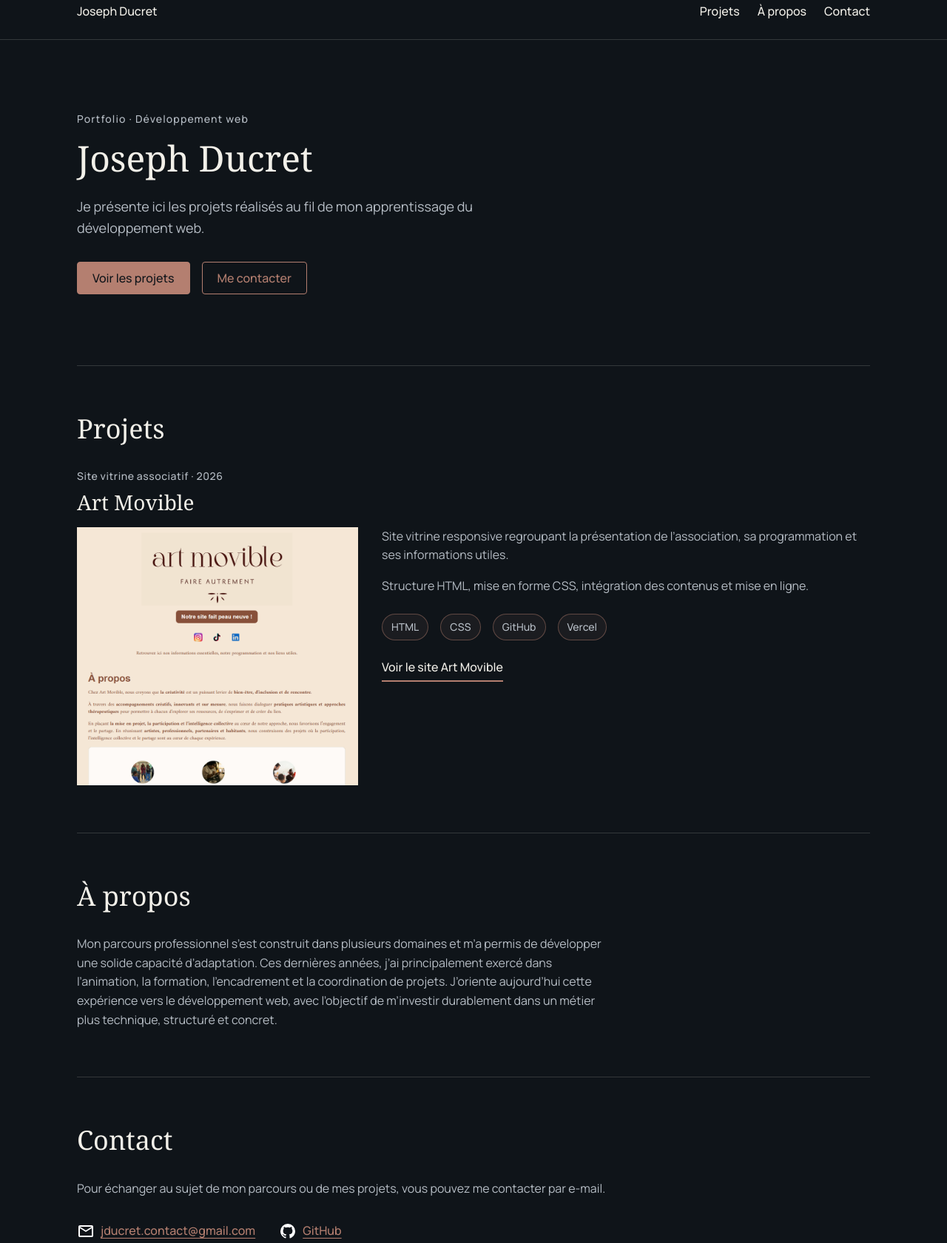
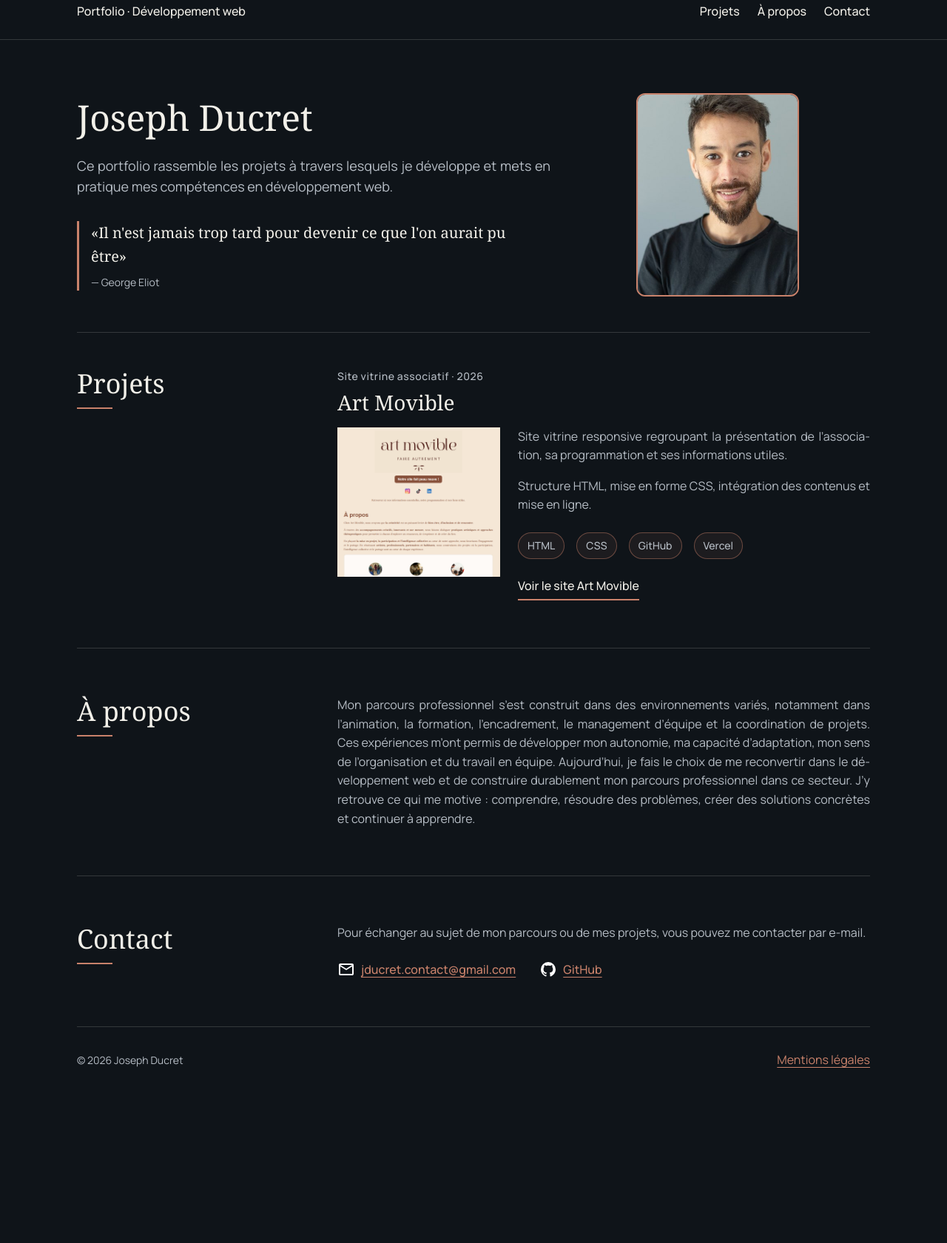
Before and after one commit to jducret-dev/portfolio-joseph-ducret, a plain HTML site: page index.html in a window 1280 px wide. Shown: the part 21-1702 px from the top of the page at 74% size. After the commit the page ends 1500 px from the top, so only its background shows below. Drawn offline with Linux system fonts and the light colour scheme; a web font is replaced by a local one.

Commit message:
Finalisation V1 : agencements des éléments, ajout mentions légales, modifications éditoriales, choix de présentation

```diff
--- a/index.html
+++ b/index.html
@@ -4,7 +4,8 @@
 <head>
     <meta charset="UTF-8">
     <meta name="viewport" content="width=device-width, initial-scale=1.0">
-    <meta name="description" content="Portfolio de Joseph Ducret présentant ses projets réalisés au fil de son apprentissage du développement web.">
+    <meta name="description"
+        content="Portfolio de Joseph Ducret présentant ses projets réalisés au fil de sa progression dans le développement web : projets, parcours et contact.">
     <title>Portfolio | Joseph Ducret</title>
     <link rel="stylesheet" href="style.css">
 </head>
@@ -12,7 +13,7 @@
 <body id="top">
     <header>
         <nav>
-            <a href="#top">Joseph Ducret</a>
+            <a href="#top">Portfolio · Développement web</a>
             <ul>
 
                 <li><a href="#projets">Projets</a></li>
@@ -23,17 +24,22 @@
     </header>
     <main>
         <section class="introduction">
-            <p class="sur-titre">Portfolio · Développement web</p>
+            <div class="contenu-introduction">
+                <div class="colonne-introduction">
                     <h1>Joseph Ducret</h1>
                     <p class="texte-introduction">
-                Je présente ici les projets réalisés au fil
-                de mon apprentissage du développement web.
+                        Ce portfolio rassemble les projets à travers lesquels je développe et mets en pratique mes
+                        compétences en développement web.
                     </p>
-
-            <div class="actions-introduction">
-                <a class="bouton bouton-principal" href="#projets">Voir les projets</a>
-                <a class="bouton bouton-secondaire" href="#contact">Me contacter</a>
+                    <blockquote class="citation-introduction">
+                        <p>
+                            «Il n'est jamais trop tard pour devenir ce que l'on aurait pu être»
+                        </p>
+                        <cite>— George Eliot</cite>
+                    </blockquote>
                 </div>
+                <img class="photo-introduction" src="assets/images/photo-joseph-ducret.png"
+                    alt="Portrait de Joseph Ducret"> </div>
         </section>
         <section id="projets">
             <h2>Projets</h2>
@@ -74,40 +80,27 @@
         </section>
         <section id="a-propos">
             <h2>À propos</h2>
-            <p class="texte-limite">Mon parcours professionnel s’est construit dans plusieurs
-                domaines et m’a permis de développer une solide
-                capacité d’adaptation. Ces dernières années,
-                j’ai principalement exercé dans l’animation,
-                la formation, l’encadrement et la coordination
-                de projets. J’oriente aujourd’hui cette expérience
-                vers le développement web, avec l’objectif
-                de m’investir durablement dans un métier
-                plus technique, structuré et concret.</p>
+            <p class="texte-limite">Mon parcours professionnel s’est construit dans des environnements variés, notamment
+                dans l’animation, la formation, l’encadrement, le management d’équipe et la coordination de projets. Ces
+                expériences m’ont permis de développer mon autonomie, ma capacité d’adaptation, mon sens de
+                l’organisation et du travail en équipe. Aujourd’hui, je fais le choix de me reconvertir dans le
+                développement web et de construire durablement mon parcours professionnel dans ce secteur. J’y retrouve
+                ce qui me motive : comprendre, résoudre des problèmes, créer des solutions concrètes et continuer à
+                apprendre.</p>
         </section>
         <section id="contact">
             <h2>Contact</h2>
-            <p class="texte-limite">Pour échanger au sujet de mon parcours ou de mes projets, vous pouvez me contacter par e-mail.</p>
+            <p class="texte-limite">Pour échanger au sujet de mon parcours ou de mes projets, vous pouvez me contacter
+                par e-mail.</p>
 
             <div class="liens-contact">
                 <a href="mailto:jducret.contact@gmail.com">
-        <img
-            class="icone-contact"
-            src="assets/images/mail.svg"
-            alt=""
-        >
+                    <img class="icone-contact" src="assets/images/mail.svg" alt="">
                     jducret.contact@gmail.com
                 </a>
 
-    <a
-        href="https://github.com/jducret-dev"
-        target="_blank"
-        rel="noopener noreferrer"
-    >
-        <img
-            class="icone-contact"
-            src="assets/images/github.svg"
-            alt=""
-        >
+                <a href="https://github.com/jducret-dev" target="_blank" rel="noopener noreferrer">
+                    <img class="icone-contact" src="assets/images/github.svg" alt="">
                     GitHub
                 </a>
             </div>
@@ -116,6 +109,7 @@
     </main>
     <footer>
         <p>&copy; 2026 Joseph Ducret</p>
+        <a href="mentions-legales.html">Mentions légales</a>
     </footer>
 
 </body>
--- /dev/null
+++ b/mentions-legales.html
@@ -0,0 +1,115 @@
+<!DOCTYPE html>
+<html lang="fr">
+
+<head>
+    <meta charset="UTF-8">
+    <meta name="viewport" content="width=device-width, initial-scale=1.0">
+    <meta name="description" content="Mentions légales du portfolio personnel de Joseph Ducret.">
+    <title>Mentions légales | Joseph Ducret</title>
+    <link rel="stylesheet" href="style.css">
+</head>
+
+<body id="top">
+    <header>
+        <nav>
+            <a href="index.html">Portfolio · Développement web</a>
+
+            <ul>
+                <li><a href="index.html#projets">Projets</a></li>
+                <li><a href="index.html#a-propos">À propos</a></li>
+                <li><a href="index.html#contact">Contact</a></li>
+            </ul>
+        </nav>
+    </header>
+
+    <main>
+        <section class="page-legale">
+            <h1>Mentions légales</h1>
+
+            <h2>Édition du site</h2>
+
+            <p>
+                Le présent site est un portfolio personnel édité à titre non professionnel.
+            </p>
+
+            <p>
+                Responsable de la publication : Joseph Ducret<br>
+                Contact :
+                <a href="mailto:jducret.contact@gmail.com">
+                    jducret.contact@gmail.com
+                </a>
+            </p>
+
+            <h2>Hébergement</h2>
+
+            <p>
+                Le site est hébergé par :
+            </p>
+
+            <address>
+                Vercel Inc.<br>
+                440 N Barranca Ave #4133<br>
+                Covina, CA 91723<br>
+                États-Unis<br>
+                Téléphone : +1 559 288 7060<br>
+                Site :
+                <a href="https://vercel.com/"
+                   target="_blank"
+                   rel="noopener noreferrer">
+                    vercel.com
+                </a>
+            </address>
+
+            <h2>Objet du site</h2>
+
+            <p>
+                Ce site a pour objet de présenter le parcours, les projets et les réalisations
+                de Joseph Ducret dans le domaine du développement web.
+            </p>
+
+            <h2>Données personnelles</h2>
+
+            <p>
+                Ce site ne comporte aucun formulaire de collecte de données personnelles,
+                aucun outil de mesure d’audience et ne dépose aucun cookie non nécessaire
+                à son fonctionnement.
+            </p>
+
+            <p>
+                L’utilisation du lien de contact par e-mail ouvre le logiciel de messagerie
+                de l’utilisateur. Les informations volontairement transmises par e-mail sont
+                utilisées uniquement pour répondre à la demande reçue et ne sont pas
+                communiquées à des tiers.
+            </p>
+
+            <h2>Propriété intellectuelle</h2>
+
+            <p>
+                Les textes, photographies et éléments graphiques présents sur ce portfolio
+                sont protégés par le droit de la propriété intellectuelle, sauf mention
+                contraire.
+            </p>
+
+            <p>
+                Les noms, marques, logos et contenus relatifs aux projets présentés restent
+                la propriété de leurs titulaires respectifs. Ils sont utilisés uniquement
+                afin de présenter les réalisations concernées.
+            </p>
+
+            <h2>Liens externes</h2>
+
+            <p>
+                Ce site contient des liens vers des sites externes. L’éditeur ne peut être
+                tenu responsable de leur contenu, de leur disponibilité ou de leurs pratiques
+                en matière de protection des données.
+            </p>
+        </section>
+    </main>
+
+    <footer>
+        <p>&copy; 2026 Joseph Ducret</p>
+        <a href="index.html">Retour au portfolio</a>
+    </footer>
+</body>
+
+</html>
--- a/style.css
+++ b/style.css
@@ -90,7 +90,7 @@ nav a {
 
 nav a:hover,
 nav a:focus-visible {
-    color: #B47F70;
+    color: #C9826B;
     text-decoration: underline;
     text-underline-offset: 4px;
 }
@@ -122,11 +122,41 @@ h3 {
     line-height: 1.2;
 }
 
-.introduction {
-    padding-top: 96px;
-    padding-bottom: 96px;
+#a-propos h2,
+#contact h2 {
+    text-align: left;
 }
 
+#a-propos .texte-limite,
+#contact .texte-limite {
+    max-width: 900px;
+    margin: 0;
+}
+
+#a-propos .texte-limite {
+    text-align: justify;
+    hyphens: auto;
+}
+
+#contact {
+    text-align: left;
+}
+
+#contact .texte-limite {
+    text-align: left;
+}
+
+.liens-contact {
+    justify-content: flex-start;
+}
+
+.introduction {
+    padding-top: 72px;
+    padding-bottom: 48px;
+}
+#projets {
+    padding-top: 48px;
+}
 .sur-titre {
     margin-top: 0;
     margin-bottom: 16px;
@@ -144,43 +174,64 @@ h3 {
     font-size: 18px;
 }
 
-.actions-introduction {
-    display: flex;
-    flex-wrap: wrap;
-    gap: 16px;
+.contenu-introduction {
+    display: grid;
+    align-items: center;
+    gap: 32px;
 }
 
-.bouton {
-    display: inline-flex;
-    align-items: center;
-    justify-content: center;
-    min-height: 44px;
-    padding-left: 20px;
-    padding-right: 20px;
-    border: 1px solid #B47F70;
-    border-radius: 4px;
-    font-weight: 500;
-    text-decoration: none;
+.photo-introduction {
+    width: clamp(160px, 18vw, 220px);
+    aspect-ratio: 4 / 5;
+    object-fit: cover;
+    object-position: center;
+    display: block;
+    border: 2px solid #c9826b;
+    border-radius: 12px;
 }
 
-.bouton-principal {
-    background-color: #B47F70;
-    color: #0F1419;
+.citation-introduction {
+    max-width: 600px;
+    margin: 24px 0 0;
+    padding-left: 16px;
+    border-left: 3px solid #C9826B;
+    font-family: "Source Serif 4", Georgia, serif;
+    font-size: 20px;
 }
 
-.bouton-secondaire {
-    background-color: transparent;
-    color: #B47F70;
+.citation-introduction p {
+    margin: 0;
+    color: #F2F0E9;
 }
 
-.bouton:hover {
-    text-decoration: underline;
-    text-underline-offset: 4px;
+.citation-introduction blockquote {
+    margin: 0;
 }
 
-.bouton:focus-visible {
-    outline: 2px solid #F2F0E9;
-    outline-offset: 4px;
+
+.citation-introduction figcaption {
+    margin-top: 12px;
+    color: #b6bdc5;
+    font-family: "Manrope", sans-serif;
+    font-size: 16px;
+}
+
+.citation-introduction cite {
+    display: block;
+    margin-top: 8px;
+    color: #B6BDC5;
+    font-family: "Manrope", Arial, sans-serif;
+    font-size: 14px;
+    font-style: normal;
+}
+
+.texte-introduction,
+.details-projet p,
+#a-propos .texte-limite,
+#contact .texte-limite {
+    text-align: justify;
+    text-align-last: left;
+    hyphens: auto;
 }
 
 .presentation-projet {
@@ -228,20 +279,20 @@ main p {
     font-size: 14px;
     font-weight: 500;
      padding: 6px 12px;
-    border: 1px solid rgba(180, 127, 112, 0.45);
+    border: 1px solid rgba(201, 130, 107, 0.45);
     border-radius: 999px;
-    background-color: rgba(180, 127, 112, 0.08);
+    background-color: rgba(201, 130, 107, 0.08);
 }
 
 .details-projet a {
-    color: #B47F70;
+    color: #C9826B;
     font-weight: 500;
     text-underline-offset: 4px;
     display: inline-block;
     padding-bottom: 4px;
     color: #F2F0E9;
     text-decoration: none;
-    border-bottom: 2px solid #B47F70;
+    border-bottom: 2px solid #C9826B;
 }
 
 .details-projet a:focus-visible {
@@ -250,7 +301,7 @@ main p {
 }
 
 .details-projet a:hover {
-    color: #B47F70;
+    color: #C9826B;
 }
 
 .texte-limite {
@@ -267,7 +318,7 @@ main p {
 }
 
 .liens-contact a {
-    color: #B47F70;
+    color: #C9826B;
     font-weight: 500;
     text-underline-offset: 4px;
 }
@@ -302,10 +353,129 @@ footer p {
     font-size: 14px;
 }
 
+#projets > h2,
+#a-propos > h2,
+#contact > h2 {
+    padding-bottom: 14px;
+}
+
+#projets > h2::after,
+#a-propos > h2::after,
+#contact > h2::after {
+    content: "";
+    display: block;
+    width: 48px;
+    height: 2px;
+    margin-top: 12px;
+    background-color: #C9826B;
+}
+
 @media (min-width: 800px) {
+    .contenu-introduction {
+        grid-template-columns: minmax(0, 1fr) 220px;
+        gap: 64px;
+    }
+
+    .photo-introduction {
+        width: 220px;
+    }
+
+    #projets,
+    #a-propos,
+    #contact {
+        display: grid;
+        grid-template-columns: 320px minmax(0, 1fr);
+        column-gap: 32px;
+        align-items: start;
+    }
+
+    #projets > h2,
+    #a-propos > h2 {
+        grid-column: 1;
+        grid-row: 1;
+        margin-bottom: 0;
+    }
+
+    #projets > .projet,
+    #a-propos > .texte-limite {
+        grid-column: 2;
+        grid-row: 1;
+        max-width: none;
+    }
+
     .presentation-projet {
-        grid-template-columns: 380px 1fr;
+        grid-template-columns: clamp(160px, 18vw, 220px) minmax(0, 1fr);
         align-items: start;
-        gap: 32px;
+        gap: 24px;
+    }
+
+    .image-projet {
+        width: 100%;
+        max-width: none;
+    }
+
+    #contact h2 {
+        grid-column: 1;
+        grid-row: 1 / span 2;
+        margin-bottom: 0;
+    }
+
+    #contact .texte-limite {
+        grid-column: 2;
+        grid-row: 1;
+        max-width: none;
+    }
+
+    #contact .liens-contact {
+        grid-column: 2;
+        grid-row: 2;
+        margin-top: 24px;
     }
 }
+
+@media (min-width: 1100px) {
+    .contenu-introduction {
+        grid-template-columns: minmax(0, 700px) 220px;
+        justify-content: start;
+        column-gap: 56px;
+    }
+}
+
+.page-legale {
+    max-width: 800px;
+    margin-left: auto;
+    margin-right: auto;
+}
+
+.page-legale h2 {
+    margin-top: 48px;
+    margin-bottom: 16px;
+    font-size: 28px;
+}
+
+.page-legale address {
+    color: #B6BDC5;
+    font-style: normal;
+    line-height: 1.8;
+}
+
+.page-legale a,
+footer a {
+    color: #C9826B;
+    text-underline-offset: 4px;
+}
+
+.page-legale a:hover,
+.page-legale a:focus-visible,
+footer a:hover,
+footer a:focus-visible {
+    color: #F2F0E9;
+}
+
+footer {
+    display: flex;
+    justify-content: space-between;
+    align-items: center;
+    flex-wrap: wrap;
+    gap: 16px;
+}
```
Also changed, not shown: assets/images/photo-joseph-ducret.png (added). Lines whose indentation alone changed are shown as unchanged.
